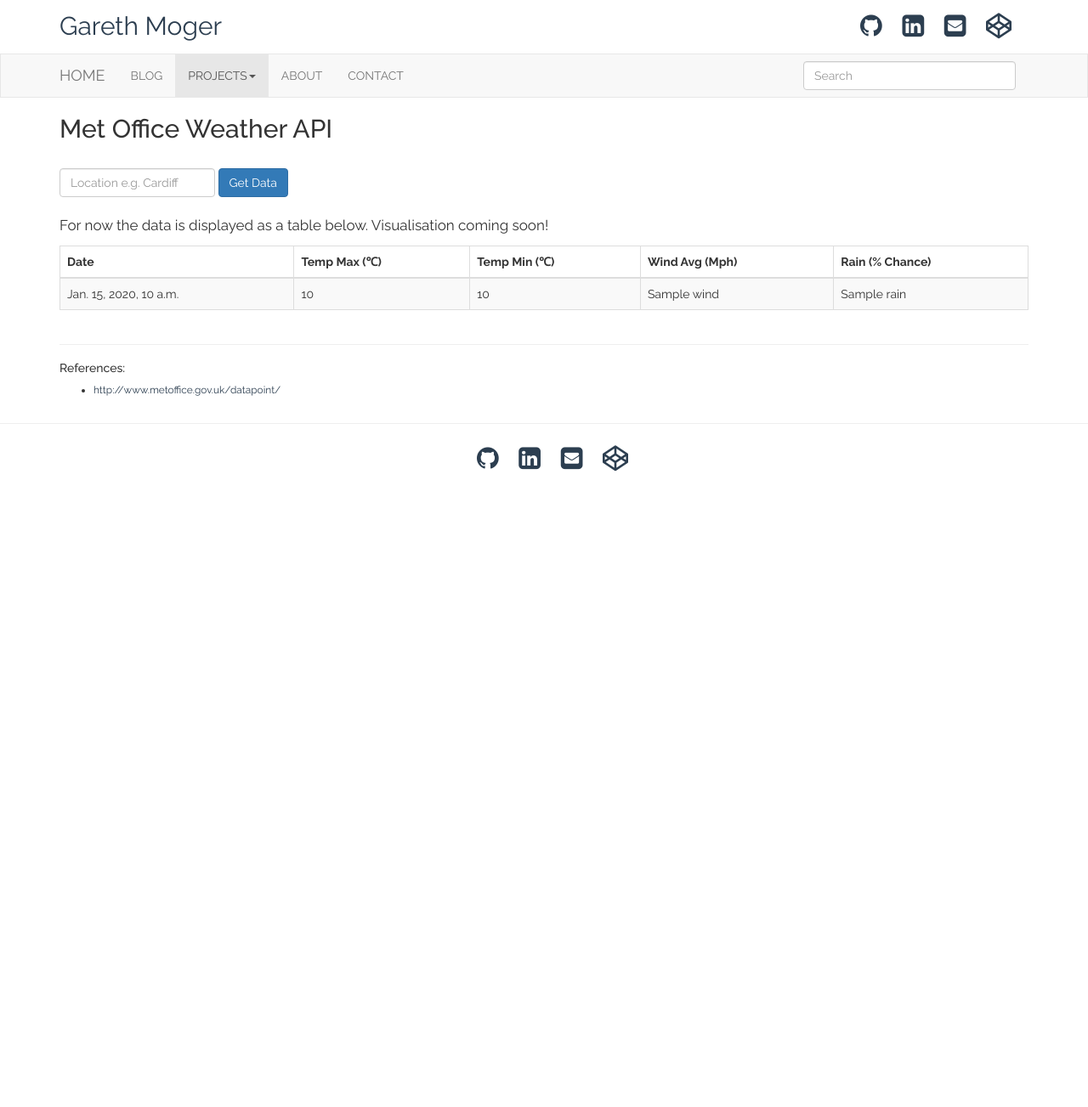
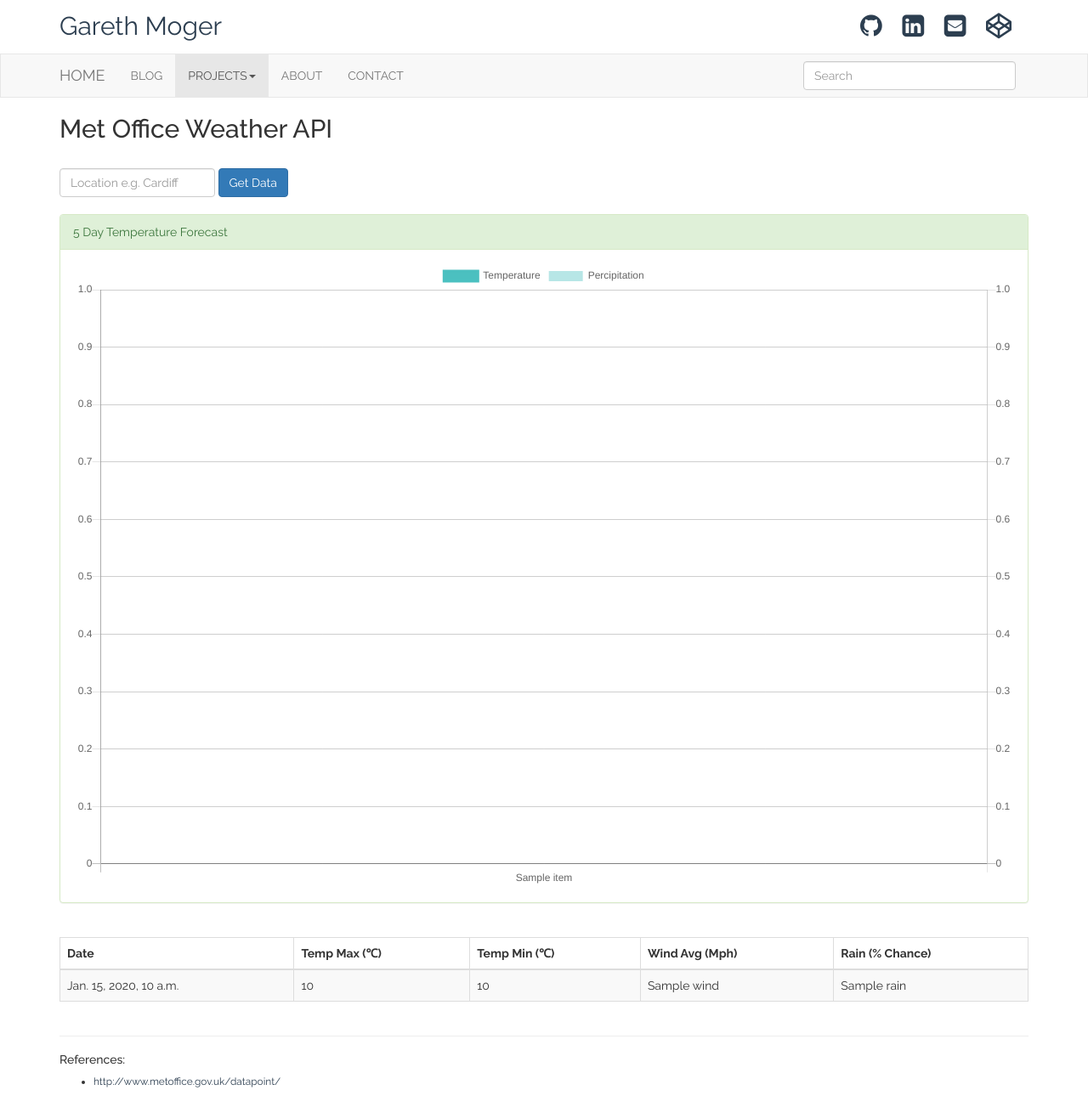
Before and after one commit to gmojo/django-portfolio, a Django app: template portfolio/projects/templates/projects/weatherapi.html in a window 1280 px wide. Shown: the top 1303 px of the page at 85% size. Run offline with Django 3.2, Linux system fonts and the light colour scheme; tables that the repository leaves empty hold one stand-in row (values such as "Sample post"); the template is opened without the code that fills it: values that come from a table or form of the project are taken from there, most other values are stand-ins (such as "Sample title", 1, 10 or a date in 2020); some libraries are stand-ins or nearby versions.

Commit message:
Chart added to weather api

```diff
--- a/portfolio/projects/templates/projects/weatherapi.html
+++ b/portfolio/projects/templates/projects/weatherapi.html
@@ -2,6 +2,7 @@
 {% load staticfiles %}
 
 {% block addhead %}
+<script src="https://cdnjs.cloudflare.com/ajax/libs/Chart.js/2.5.0/Chart.js"></script>
 {% endblock %}
 
 {% block content %}
@@ -21,8 +22,67 @@
         <p>{{ error }}</p>
         {% endif %}
 
-        <p>For now the data is displayed as a table below.  Visualisation coming soon!</p>
+        <div class="panel panel-success">
+            <div class="panel-heading">5 Day Temperature Forecast</div>
+            <div class="panel-body">
+                <canvas id="forecast" width="300" height="200"></canvas>
+            </div>
+        </div>
 
+        <script>
+            var ctx = document.getElementById('forecast').getContext('2d');
+            var forecast = new Chart(ctx, {
+                type: 'bar',
+                data: {
+                    labels: [{% for item in labels %} "{{ item }}", {% endfor %}],
+                    datasets: [
+                        {
+                            type: 'line',
+                            label: "Temperature",
+                            yAxisID: "y-axis-0",
+                            fill: false,
+                            backgroundColor: "rgba(75,192,192,0.4)",
+                            borderColor: "rgba(75,192,192,1)",
+                            borderJoinStyle: 'miter',
+                            pointBorderColor: "rgba(75,192,192,1)",
+                            pointBackgroundColor: "#fff",
+                            pointHoverBackgroundColor: "rgba(75,192,192,1)",
+                            pointHoverBorderColor: "rgba(220,220,220,1)",
+                            data: [{% for item in temp_data %} "{{ item }}", {% endfor %}],
+                        },
+                        {
+                            type: 'bar',
+                            label: "Percipitation",
+                            yAxisID: "y-axis-1",
+                            backgroundColor: "rgba(75,192,192,0.4)",
+                            borderColor: "rgba(75,192,192,1)",
+                            borderJoinStyle: 'miter',
+                            pointBorderColor: "rgba(75,192,192,1)",
+                            pointBackgroundColor: "#fff",
+                            pointHoverBackgroundColor: "rgba(75,192,192,1)",
+                            pointHoverBorderColor: "rgba(220,220,220,1)",
+                            data: [{% for item in rain_data %} "{{ item }}", {% endfor %}],
+                        }]
+                    },
+                options: {
+                    legend: {
+                        display: true
+                    },
+                    scales: {
+                        yAxes: [{
+                            position: "left",
+                            "id": "y-axis-0"
+                        }, {
+                            position: "right",
+                            "id": "y-axis-1"
+                        }]
+                    }
+                }
+            });
+        </script>
+
+
+        <br>
         <div class="table-responsive">
             <table class="table table-bordered table-hover table-striped tablesorter">
                 <thead>
```
Also changed, not shown: portfolio/projects/views.py (+17 -1 lines).
